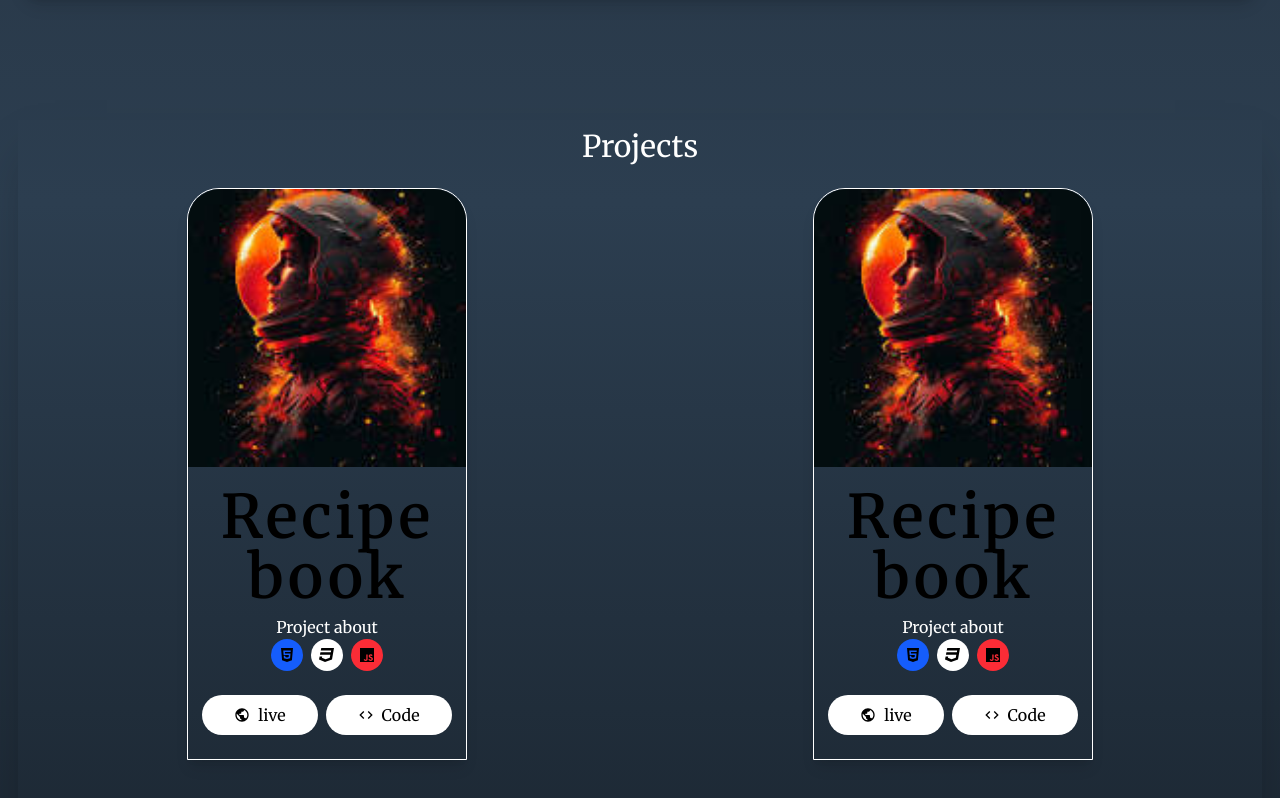
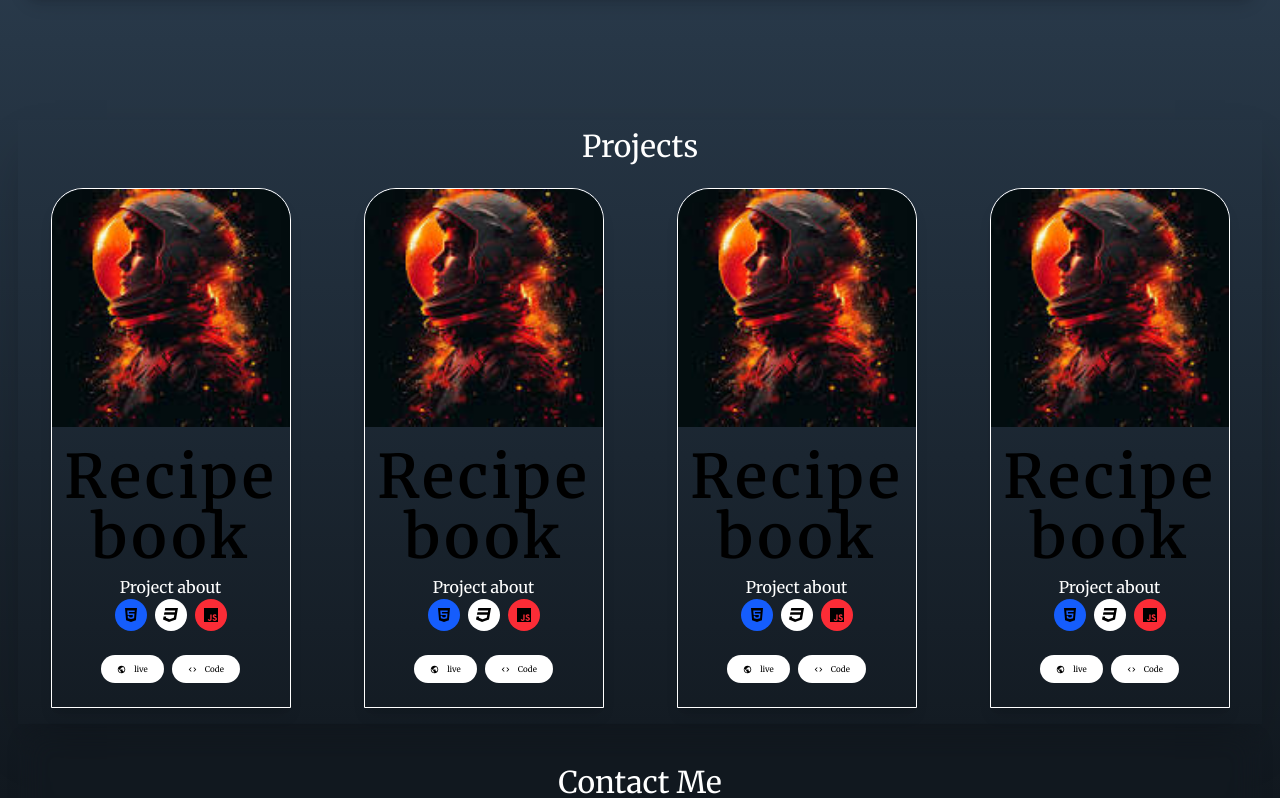
Before and after one commit to Supa-Thobile2/portfolio-melsoft2, a React (Vite) app: page / in a window 1280 px wide. Shown: the part 1640-2438 px from the top of the page. Built offline with nearby package versions, Linux system fonts and the light colour scheme; a web font is replaced by a local one.

Commit message:
added updates

```diff
--- a/src/components/about/About.jsx
+++ b/src/components/about/About.jsx
@@ -10,7 +10,7 @@ function About() {
   return (
 
     <>
-       <div className='rounded-3xl flex justify-center items-center flex-col h-[100vh] p-8 md:flex-row  shadow-lg'>
+       <div className='rounded-3xl flex justify-center items-center flex-col h-[100vh] p-8 shadow-lg md:flex-row  '>
 
             <img src={Image} alt="astranaut"  className='w-70 mx-auto rounded-4xl object-contain my-2' />
 
--- a/src/components/card/Card.jsx
+++ b/src/components/card/Card.jsx
@@ -8,7 +8,7 @@ import { FaHtml5, FaCss3, FaJs } from 'react-icons/fa'
 const Card = () => {
   return (
 
-        <div className="flex items-center justify-center flex-col w-70 mx-auto rounded-t-4xl my-4  shadow-lg border-1 border-white">
+        <div className="flex items-center justify-center flex-col w-60 mx-auto rounded-t-4xl my-4  shadow-lg border-1 border-white">
              <img src={Image} alt="astranaut"  className=' w-full rounded-t-4xl object-contain mb-3' />
             <div className='py-2'>
                 <h1 className='text-2xl font-semibold tracking-wider md:text-6xl'>Recipe book</h1>
@@ -23,8 +23,8 @@ const Card = () => {
                 </div>
             </div>
             <div className='flex items-center justify-evenly gap-2 my-4 p-2'>
-                <button className='py-2 px-8 rounded-4xl bg-white flex items-center justify-evenly gap-2'><MdPublic/>live</button>
-                <button className='py-2 px-8 rounded-4xl bg-white flex items-center justify-evenly gap-2'><MdCode/>Code </button>
+                <button className='text-[8px] py-2 px-4 rounded-4xl bg-white flex items-center justify-evenly gap-2'><MdPublic size={9}/>live</button>
+                <button className='text-[8px] py-2 px-4 rounded-4xl bg-white flex items-center justify-evenly gap-2'><MdCode size={9}/>Code </button>
             </div>
         </div>
 
--- a/src/components/projects/Projects.jsx
+++ b/src/components/projects/Projects.jsx
@@ -10,10 +10,10 @@ function Project() {
 
   return (
 
-    <section className=''>
+
        <div className='text-center shadow-2xl mt-30 '>
             <h1 className='text-3xl text-white py-2 '>Projects</h1>
-        <div className=' gap-2 mx-auto md:grid grid-cols-2  2xl:grid-cols-4 '>
+        <div className=' gap-2 mx-auto md:grid grid-cols-4'>
 
 
 
@@ -31,7 +31,7 @@ function Project() {
         </div>
 
        </div>
-    </section>
+
 
 
   )
```
